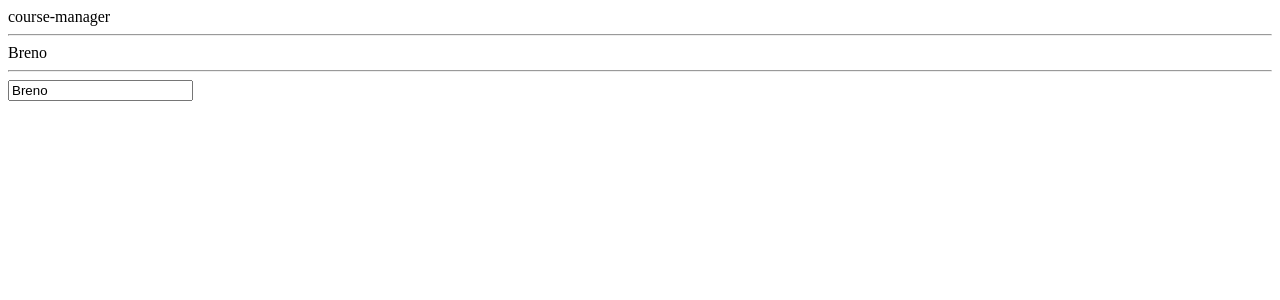
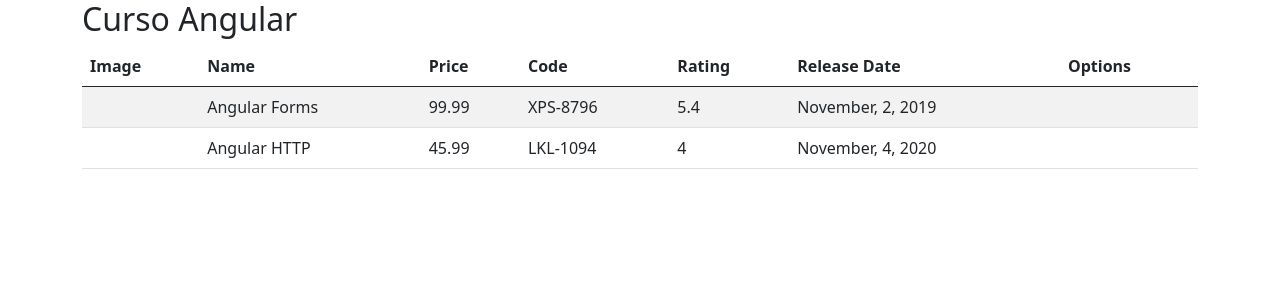
Before and after one commit to BrenoRev/Gerenciador-Cursos-Angular, an Angular app: page / in a window 1280 px wide. Shown: the top 300 px of the page. Built offline with nearby package versions, Linux system fonts and the light colour scheme.

Commit message:
Criando componentes e construindo uma tabela

```diff
--- a/angular.json
+++ b/angular.json
@@ -30,6 +30,7 @@
               "src/assets"
             ],
             "styles": [
+
               "src/styles.css"
             ],
             "scripts": []
--- a/package.json
+++ b/package.json
@@ -18,6 +18,7 @@
     "@angular/platform-browser": "~12.1.0",
     "@angular/platform-browser-dynamic": "~12.1.0",
     "@angular/router": "~12.1.0",
+    "bootstrap": "^5.0.2",
     "rxjs": "~6.6.0",
     "tslib": "^2.2.0",
     "zone.js": "~0.11.4"
--- a/src/app/app.component.html
+++ b/src/app/app.component.html
@@ -1,7 +1,5 @@
-{{title}}
-<hr>
-{{name}}
+<div class="container">
 
-<hr>
+  <app-course-list></app-course-list>
 
-<input [(ngModel)]="name" name="name" >
+</div>
--- a/src/app/app.module.ts
+++ b/src/app/app.module.ts
@@ -2,10 +2,12 @@
 import { BrowserModule } from '@angular/platform-browser';
 import { FormsModule } from '@angular/forms';
 import { AppComponent } from './app.component';
+import { CourseListComponent } from './courses/course-list.component';
 
 @NgModule({
   declarations: [
-    AppComponent
+    AppComponent,
+    CourseListComponent
   ],
   imports: [
     BrowserModule,
--- /dev/null
+++ b/src/app/courses/course-list.component.html
@@ -0,0 +1,26 @@
+<h2>Curso Angular</h2>
+
+<table class="table table-striped">
+    <thead>
+        <tr>
+            <th>Image</th>
+            <th>Name</th>
+            <th>Price</th>
+            <th>Code</th>
+            <th>Rating</th>
+            <th>Release Date</th>
+            <th>Options</th>
+        </tr>
+    </thead>
+    <tbody>
+        <tr *ngFor="let course of courses">
+            <td>{{course.imageUrl}}</td>
+            <td>{{ course.name }}</td>
+            <td>{{course.price}}</td>
+            <td>{{course.code}}</td>
+            <td>{{course.rating}}</td>
+            <td>{{course.releaseDate}}</td>
+            <td></td>
+        </tr>
+    </tbody>
+</table>
--- /dev/null
+++ b/src/app/courses/course-list.component.ts
@@ -0,0 +1,38 @@
+import { Component, OnInit } from "@angular/core";
+import { Course } from "./course";
+
+@Component({
+    selector: 'app-course-list',
+    templateUrl: './course-list.component.html'
+})
+export class CourseListComponent implements OnInit{
+
+    courses: Course[] = [];
+
+    ngOnInit(): void{
+        this.courses = [
+            {
+                 id: 1,
+                 name: 'Angular Forms',
+                 imageUrl: '',
+                 price: 99.99,
+                 code: "XPS-8796",
+                 duration: 120,
+                 releaseDate: 'November, 2, 2019',
+                 rating: 5.4
+            },
+            {
+                id: 2,
+                name: 'Angular HTTP',
+                imageUrl: '',
+                price: 45.99,
+                code: "LKL-1094",
+                duration: 80,
+                rating: 4,
+                releaseDate: 'November, 4, 2020'
+           }
+        ]
+    }
+
+
+}
--- /dev/null
+++ b/src/app/courses/course.ts
@@ -0,0 +1,10 @@
+export class Course{
+    id: number | undefined;
+    name: string | undefined;
+    imageUrl: string | undefined;
+    price: number | undefined;
+    code: string | undefined;
+    duration: number | undefined ;
+    rating: number | undefined;
+    releaseDate: string | undefined;
+}
--- a/src/styles.css
+++ b/src/styles.css
@@ -1 +1,3 @@
 /* You can add global styles to this file, and also import other style files */
+
+@import '~bootstrap/dist/css/bootstrap.min.css'
```
Also changed, not shown: 1 other file (tests, documents, lock files or other folders).
